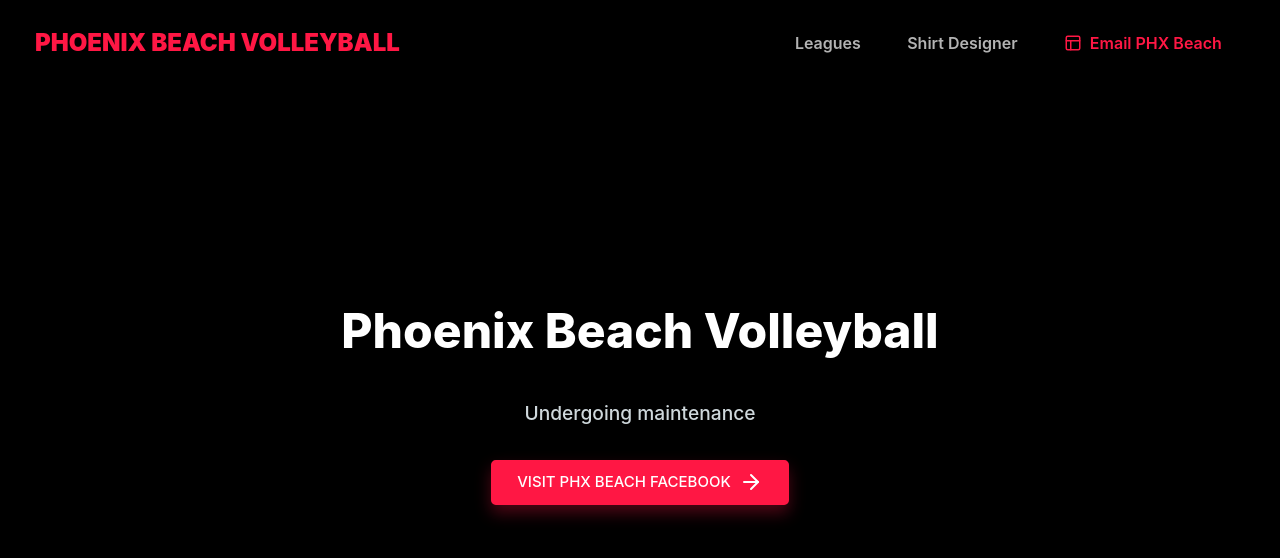
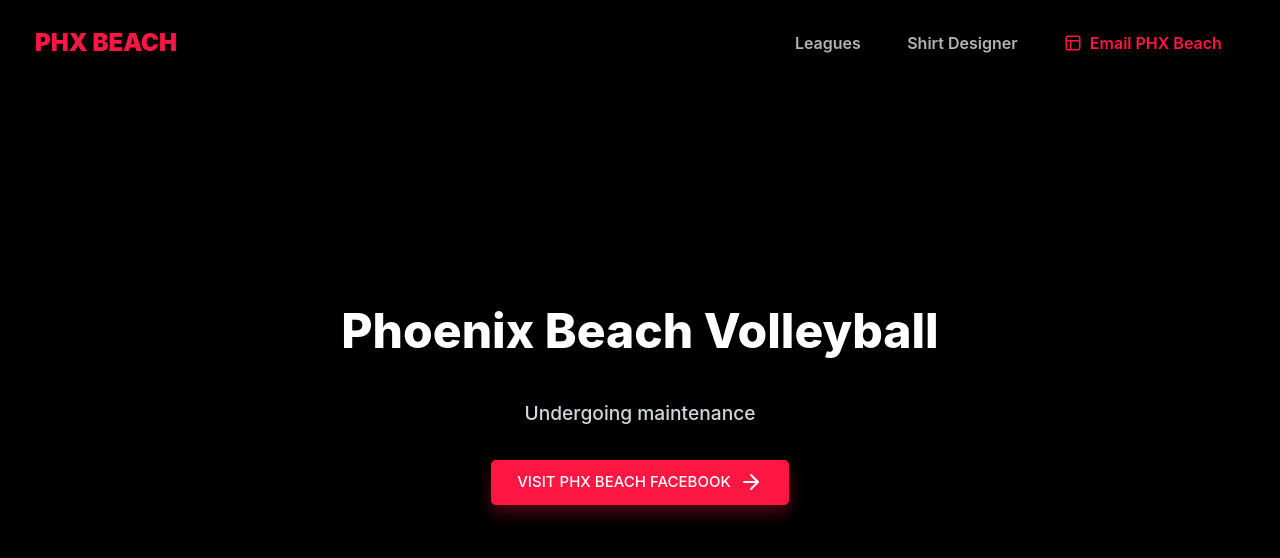
Before and after one commit to jonesxv/jonesxv.github.io, a plain HTML site: page index.html in a window 1280 px wide. Drawn offline with nearby package versions, Linux system fonts and the light colour scheme; a web font is replaced by a local one.

Commit message:
update name

```diff
--- a/index.html
+++ b/index.html
@@ -26,7 +26,7 @@
     <div class="container-fluid">
         <nav class="navbar navbar-expand-md navbar-dark">
             <a class="navbar-brand heading-black" href="index.html">
-                Phoenix Beach Volleyball
+                PHX BEACH
             </a>
             <button class="navbar-toggler navbar-toggler-right border-0" type="button" data-toggle="collapse"
                     data-target="#navbarCollapse" aria-controls="navbarCollapse" aria-expanded="false"
```
